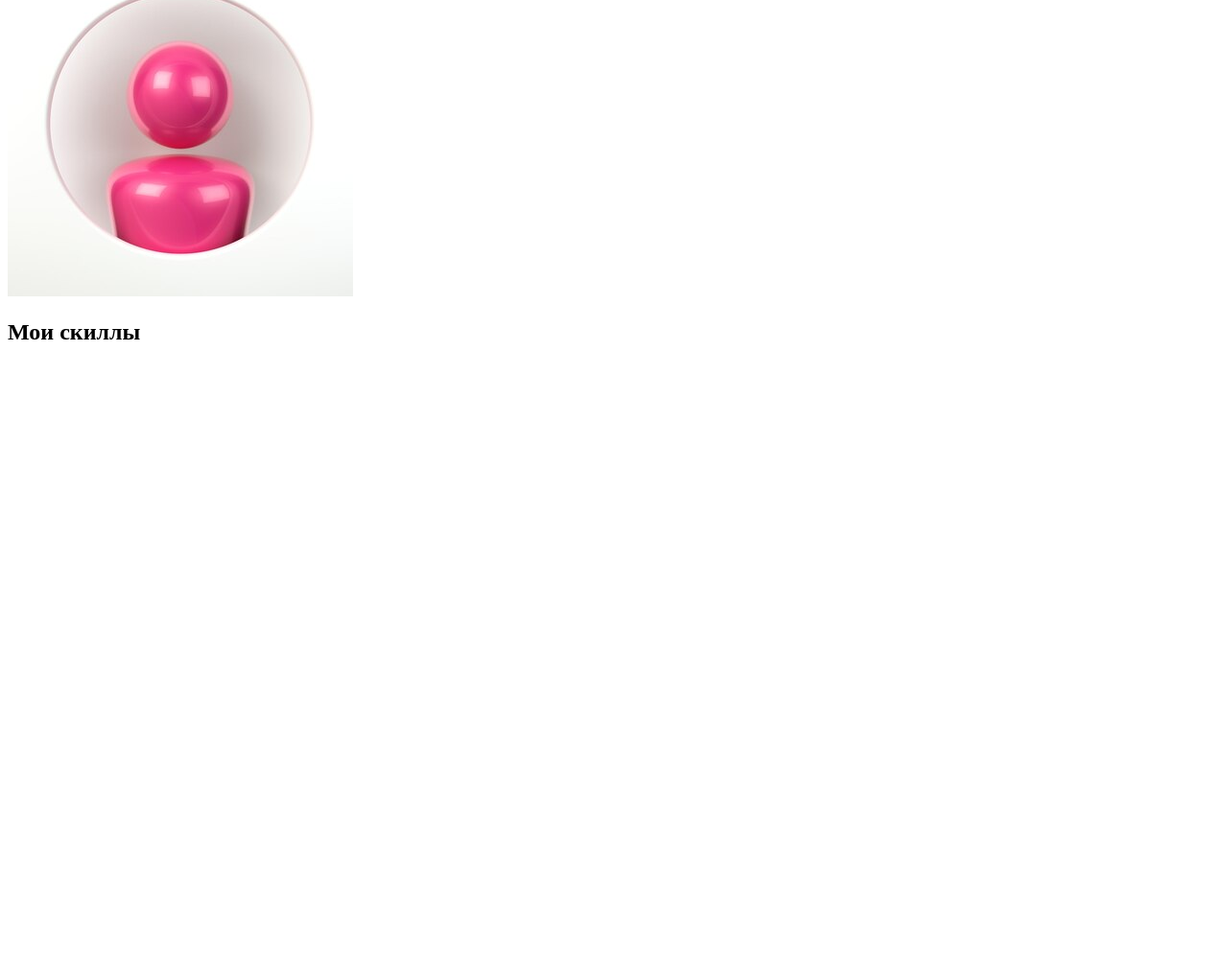
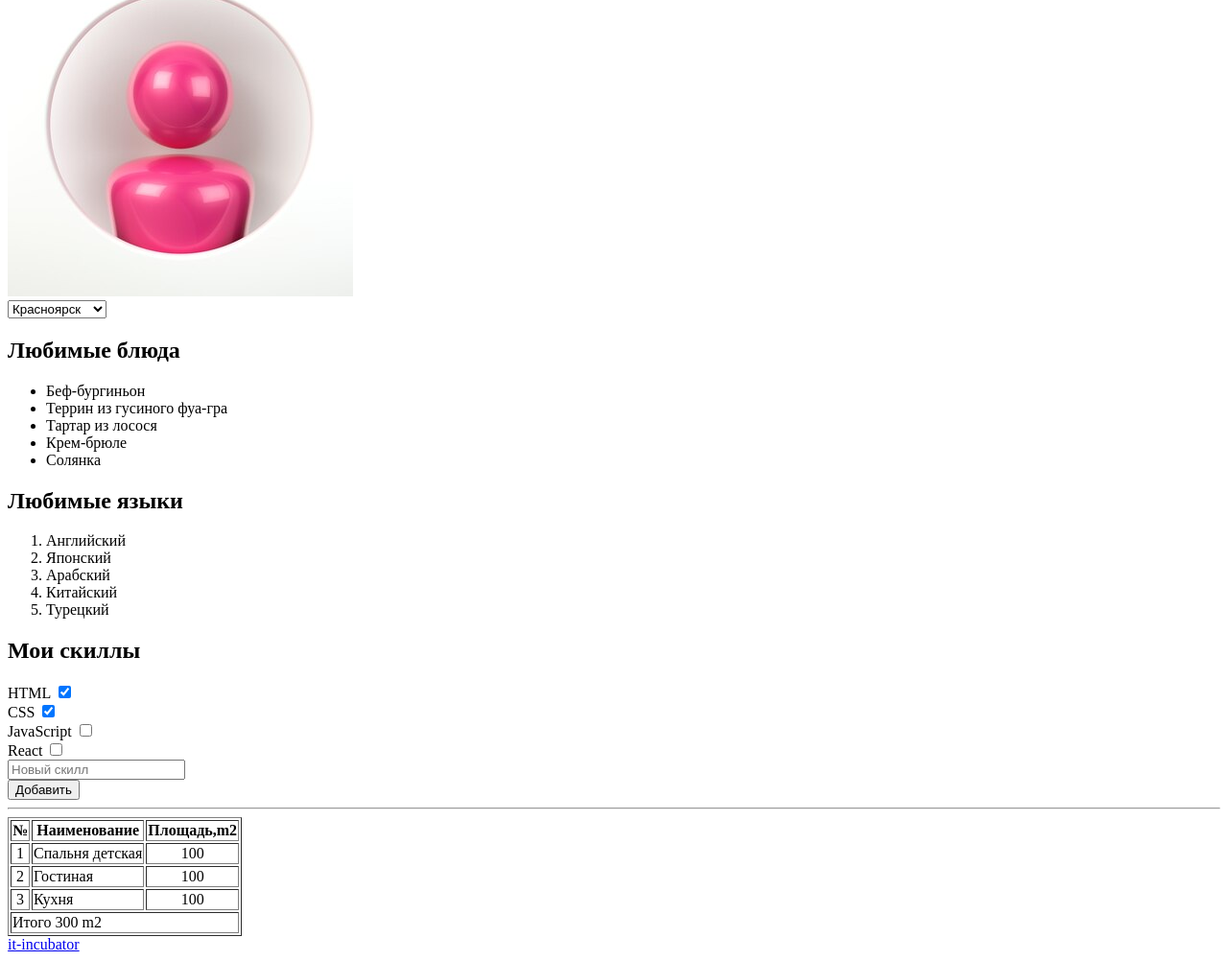
Before and after one commit to sofd-commit/1-hw-with-auto-test-html-css-main, a plain HTML site: page index.html in a window 1280 px wide. Shown: the part 178-1180 px from the top of the page at 96% size. Before the commit the page ends 800 px from the top, so only its background shows below. Drawn offline with Linux system fonts and the light colour scheme.

Commit message:
finished task

```diff
--- a/index.html
+++ b/index.html
@@ -27,17 +27,40 @@
 
     <section data-cy="hw1-section-about-pre">
         <!-- 2) В этом разделе создай выпадающий список с разными городами (не меньше 3-х). Свой город сделай вторым в этом списке. С помощью специального атрибута, сделай так, чтобы твой город всегда был выбранным по умолчанию  -->
+        <select name="city" id="city-select">
+            <option value="moscow">Москва</option>
+            <option value="krasnoyarsk" selected>Красноярск</option>
+            <option value="perm">Пермь</option>
+            <option value="samara">Самара</option>
+            <option value="novosibirsk">Новосибирск</option>
+        </select>
         <div data-cy="hw1-unordered-list-box-pre">
             <!-- 3) В этом разделе создай 2 дочерних элемента: -->
 
             <!-- a) Заголовок 2-го уровня (любимые книги/фильмы/блюда/страны... и т.п.) -->
+        <h2>Любимые блюда</h2>
             <!-- b) Маркированный список. В списке должно быть не менее 3-х элементов -->
+        <ul>
+            <li>Беф-бургиньон</li>
+            <li>Террин из гусиного фуа-гра</li>
+            <li>Тартар из лосося</li>
+            <li>Крем-брюле</li>
+            <li>Солянка</li>
+        </ul>
         </div>
         <div data-cy="hw1-ordered-list-box-pre">
             <!-- 3) В этом разделе создай 2 дочерних элемента: -->
 
             <!-- a) Заголовок 2-го уровня с другим названием (любимые книги/фильмы/блюда/страны... и т.п.) -->
+            <h2>Любимые языки</h2>
             <!-- b) Нумерованный (упорядоченный) список. В списке должно быть не менее 3-х элементов -->
+            <ol>
+                <li>Английский</li>
+                <li>Японский</li>
+                <li>Арабский</li>
+                <li>Китайский</li>
+                <li>Турецкий</li>
+            </ol>
         </div>
         <div data-cy="hw1-skills-box-pre">
             <h2>Мои скиллы</h2>
@@ -45,20 +68,77 @@
                 - В подписи укажи названия любых тем по верстке (все, что знаешь или слышал).
                 - Каждый чекбокс должен быть связан со своей подписью. Для этого чекбокс должен находиться в элементе для подписи
                 - Отметь "галочкой" (с помощью специального атрибута) темы, которые ты уже знаешь. -->
+            <div>
+                <label> HTML
+                    <input type="checkbox" name="html" id="html-box" checked>
+                </label>
+            </div>
+
+            <div>
+                <label>CSS
+                    <input type="checkbox" name="css" id="css-box" checked>
+                </label>
+            </div>
+
+            <div>
+                <label>JavaScript
+                    <input type="checkbox" name="js" id="js-box">
+                </label>
+            </div>
+
+            <div>
+                <label>React
+                    <input type="checkbox" name="react" id="react-box">
+                </label>
+            </div>
+
+
         </div>
         <!-- 5) Создай здесь однострочное поле для ввода текста с подсказкой "Новый скилл", которая исчезает, когда начинаешь что-то печатать (для подсказки есть специальный атрибут) -->
+        <div>
+            <input type="text" name="skill" id="new-skill" placeholder="Новый скилл">
+        </div>
         <!-- 6) Создай здесь кнопку “Добавить” -->
+        <button>Добавить</button>
         <!-- 7) Добавь горизонтальную линию (для этого есть специальный тег) -->
-
-        <table data-cy="hw-about-table-pre">
+        <hr>
+        <table border="1" data-cy="hw-about-table-pre">
             <!-- 8) В таблице сделай 5 строк и 3 столбца.
                         - В первой строке ячейки заголовков, в остальных обычные ячейки
                         - Добавь границы для всей таблицы с помощью специального атрибута border="". Он устарел, но работает
                         - В последнем ряду первая ячейка должна занимать все свободное место по горизонтали (ширине). Таблицу можно заполнять любыми данными -->
+            <tr align="center">
+                <th>№</th>
+                <th>Наименование</th>
+                <th>Площадь,m2</th>
+            </tr>
+
+            <tr>
+                <td align="center">1</td>
+                <td>Спальня детская</td>
+                <td align="center">100</td>
+            </tr>
+
+            <tr>
+                <td align="center">2</td>
+                <td>Гостиная</td>
+                <td align="center">100</td>
+            </tr>
+
+            <tr>
+                <td align="center">3</td>
+                <td>Кухня</td>
+                <td align="center">100</td>
+            </tr>
+
+            <tr>
+                <td colspan="3">Итого 300 m2</td>
+            </tr>
         </table>
     </section>
     <footer data-cy="hw-footer-pre">
         <!-- 9) Создай здесь ссылку на наш сайт https://it-incubator.io/ (текст ссылки должен быть it-incubator) -->
+        <a href="https://it-incubator.io/" target="_blank">it-incubator</a>
     </footer>
 </body>
 </html>
```
